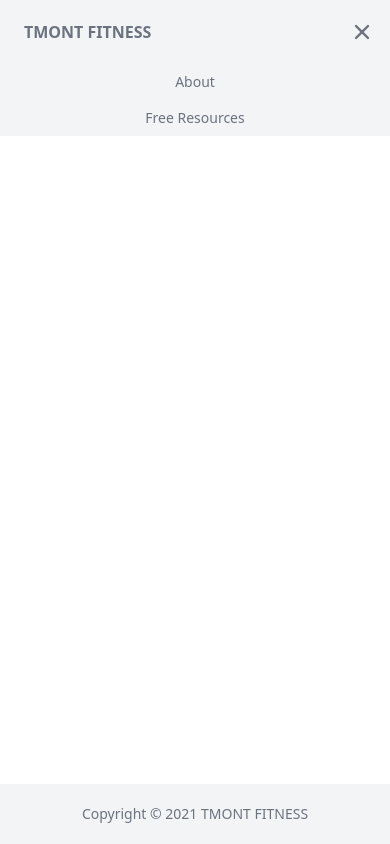
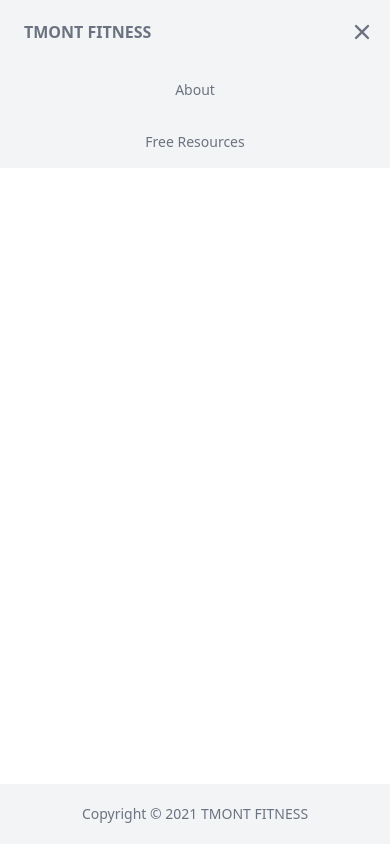
Before and after one commit to fitdevproject/tmontfitnes, a Next.js app: page / in a window 390 px wide. Built offline with nearby package versions, Linux system fonts and the light colour scheme.

Commit message:
Reverting Nav to toggle with button click only

```diff
--- a/components/Header.jsx
+++ b/components/Header.tsx
@@ -1,25 +1,12 @@
-import { useState, useRef, useEffect, useCallback } from "react";
+import { useState, useRef, createRef, useEffect, useCallback } from "react";
 import Link from "next/link";
 
 const Navbar = () => {
-  const [toggleMobileMenu, setToggleMobileMenu] = useState(false);
-  const menuRef = useRef();
+  const [isMobileMenuOpen, setIsMobileMenuOpen] = useState(false);
 
-  const clickListener = useCallback(
-    (e) => {
-      if (menuRef.current && !menuRef.current.contains(e.target)) {
-        setToggleMobileMenu(!toggleMobileMenu); // using optional chaining here, change to onClose && onClose(), if required
-      }
-    },
-    [menuRef.current]
-  );
-  useEffect(() => {
-    document.addEventListener("mousedown", clickListener);
-
-    return () => {
-      document.removeEventListener("mousedown", clickListener);
-    };
-  }, []);
+  const menuRef = useRef<HTMLDivElement>(null);
+  const closeMenu = () => setIsMobileMenuOpen(false);
+  const toggleMenu = () => setIsMobileMenuOpen(!isMobileMenuOpen);
 
   return (
     <nav className="bg-gray-100">
@@ -30,7 +17,10 @@ const Navbar = () => {
           {/* logo and text */}
           <div className="flex space-x-4">
             <Link href="/">
-              <a className="flex items-center py-5 px-2 text-gray-500 font-bold hover:text-gray-900">
+              <a
+                onClick={closeMenu}
+                className="cursor-pointer flex items-center py-5 px-2 text-gray-500 font-bold hover:text-gray-900"
+              >
                 TMONT FITNESS
               </a>
             </Link>
@@ -38,22 +28,23 @@ const Navbar = () => {
 
           <div className="hidden md:flex items-center space-x-1">
             <Link href="/About">
-              <a className="py-5 px-3 text-gray-500 hover:text-gray-900">
+              <a className="cursor-pointer py-5 px-3 text-gray-500 hover:text-gray-900">
                 About
               </a>
             </Link>
             <Link href="/FreeResources">
               <a
+                onClick={closeMenu}
                 href="/FreeResources"
-                className="py-5 px-3 text-gray-500 hover:text-gray-900"
+                className="cursor-pointer py-5 px-3 text-gray-500 hover:text-gray-900"
               >
                 Free Resources
               </a>
             </Link>
           </div>
           <div className="md:hidden flex items-center">
-            <button onClick={() => setToggleMobileMenu(!toggleMobileMenu)}>
-              {toggleMobileMenu ? (
+            <button onClick={() => setIsMobileMenuOpen(!isMobileMenuOpen)}>
+              {isMobileMenuOpen ? (
                 <svg
                   xmlns="http://www.w3.org/2000/svg"
                   className="h-6 w-6 text-gray-500 hover:text-gray-900"
@@ -83,25 +74,35 @@ const Navbar = () => {
             </button>
           </div>
         </div>
+      </div>
+      {/* Mobile Menu */}
       <div
         ref={menuRef}
         className={
-            toggleMobileMenu ? "hidden md:hidden" : "md:hidden text-center"
+          isMobileMenuOpen ? "hidden md:hidden" : "md:hidden text-center"
         }
       >
         <Link href="/About">
-            <a className="block py-2 px-4 text-sm hover:bg-gray-200 hover:text-gray-900 text-gray-500">
+          <div>
+            <a
+              onClick={closeMenu}
+              className="cursor-pointer block py-4 px-4 text-sm hover:bg-gray-200 hover:text-gray-900 text-gray-500"
+            >
               About
             </a>
+          </div>
         </Link>
         <Link href="/FreeResources">
-            <a className="block py-2 px-4 text-sm hover:bg-gray-200 hover:text-gray-900 text-gray-500">
+          <div>
+            <a
+              onClick={closeMenu}
+              className="cursor-pointer block py-4 px-4 text-sm hover:bg-gray-200 hover:text-gray-900 text-gray-500"
+            >
               Free Resources
             </a>
+          </div>
         </Link>
       </div>
-      </div>
-      {/* Mobile Menu */}
     </nav>
   );
 };
```
Lines whose indentation alone changed are shown as unchanged.
